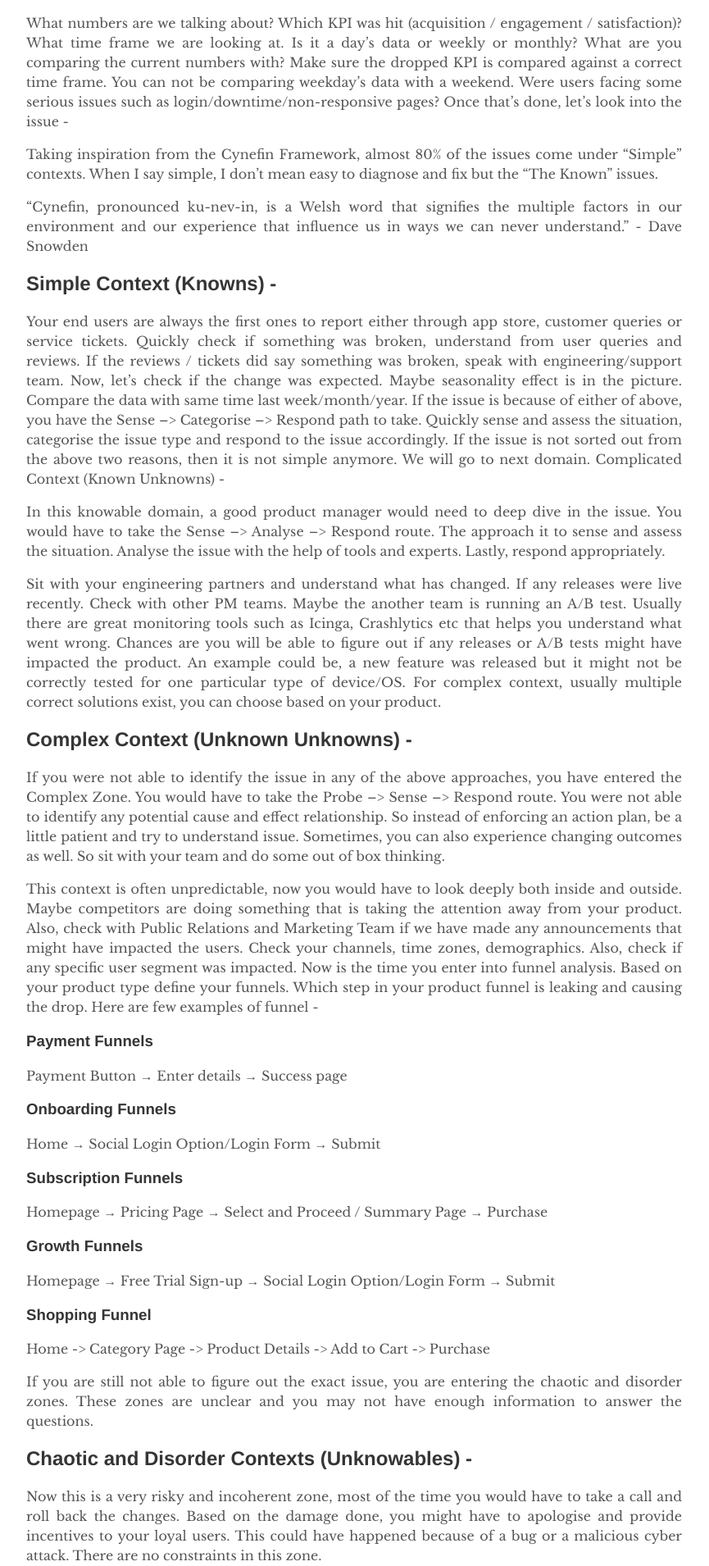
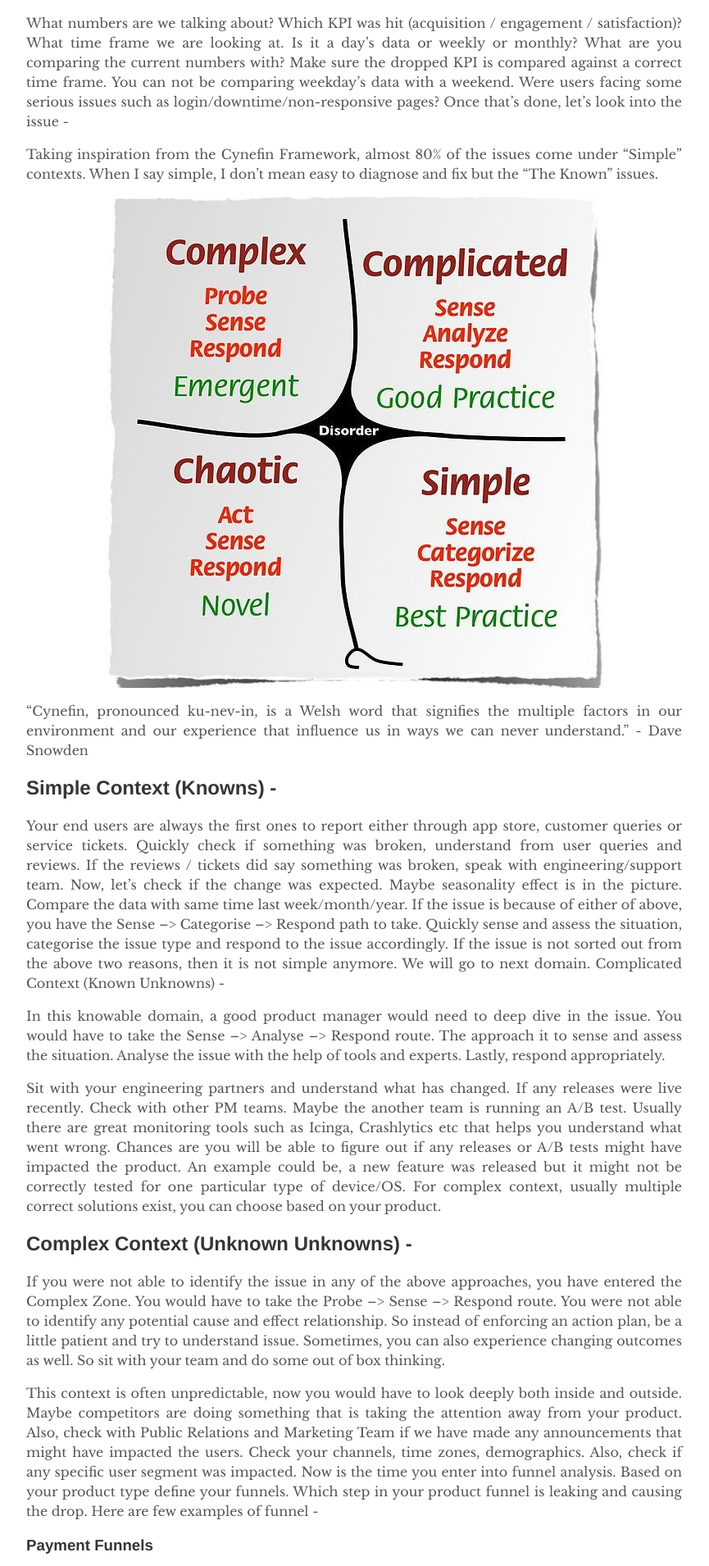
Before and after one commit to Archana-blog/product, a Jekyll site: the page built from _posts/2017-03-29-introducing-tale.md, in a window 1280 px wide. Shown: the part 624-2534 px from the top of the page at 82% size, without its empty margins (208-1073 px from the left). Built offline with Jekyll 4.4.1, drawn with Linux system fonts in a browser that asks for light colours; comment, search, counter and statistics services are not loaded.

Commit message:
Update 2017-03-29-introducing-tale.md

```diff
--- a/_posts/2017-03-29-introducing-tale.md
+++ b/_posts/2017-03-29-introducing-tale.md
@@ -26,7 +26,7 @@ Once that's done, let's look into the issue -
 
 Taking inspiration from the Cynefin Framework, almost 80% of the issues come under "Simple" contexts. When I say simple, I don't mean easy to diagnose and fix but the "The Known" issues.
 
-<link rel="Cynefin" sizes="180x180" href="{{ "/assets/Cynefin.jpeg" | relative_url }}">
+![Alt text](/assets/Cynefin.jpeg?raw=true "Cynefin Framework")
 
 “Cynefin, pronounced ku-nev-in, is a Welsh word that signifies the multiple factors in our environment and our experience that influence us in ways we can never understand.” - Dave Snowden
 
```
